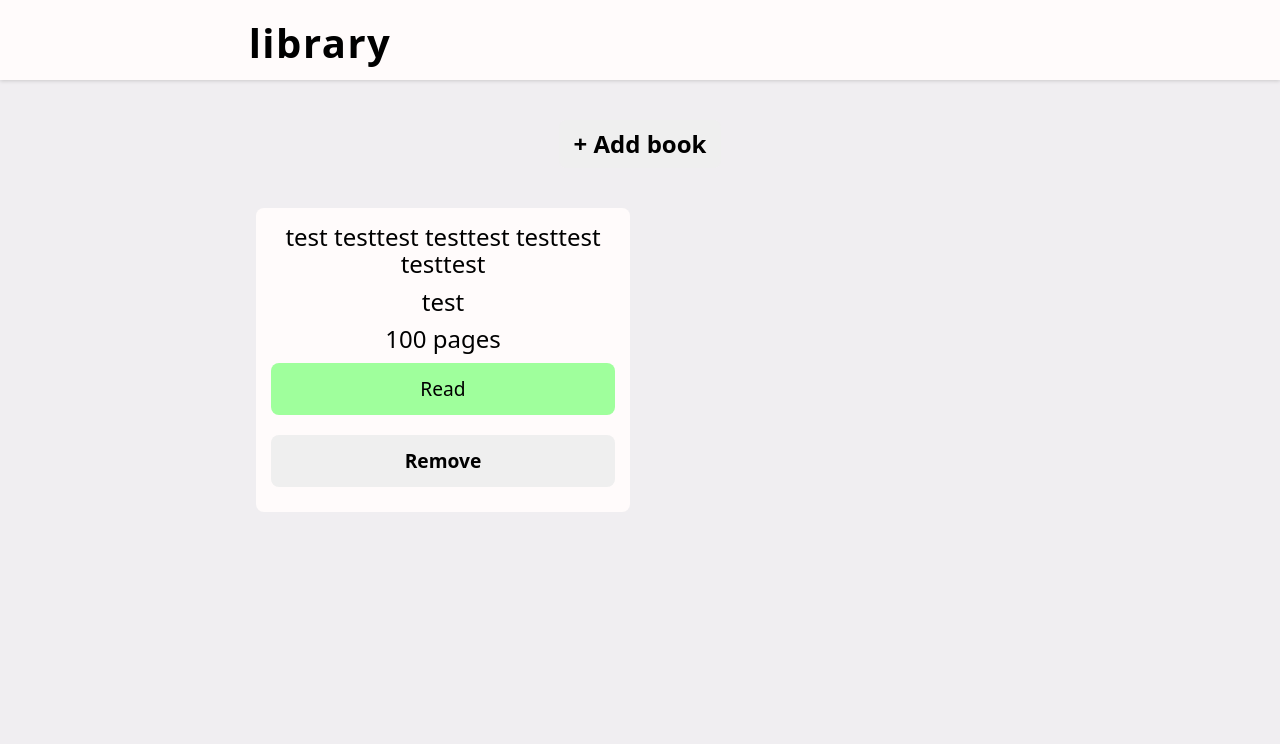
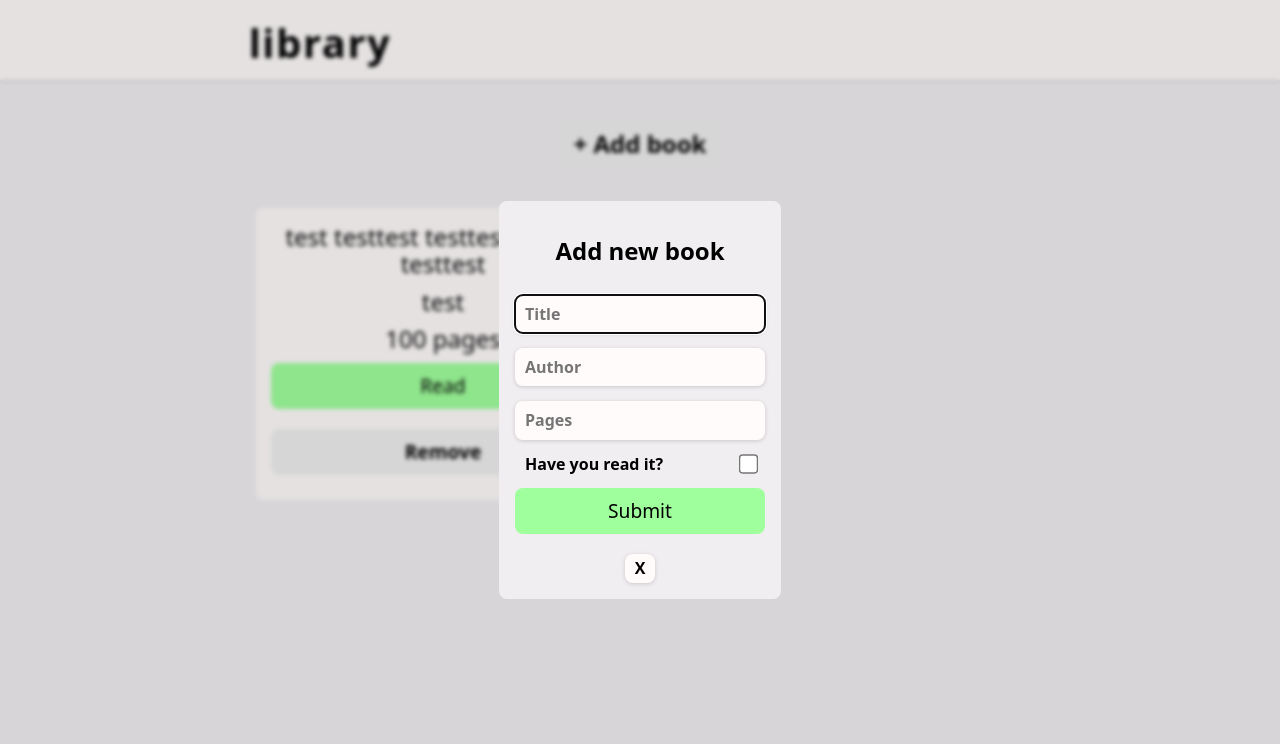
Before and after one commit to vespucchi/library, a website: page index.html in a window 1280 px wide. Both pictures are taken after a click on the button "+ Add book". Shown: the top 744 px of the page. Drawn offline with nearby package versions, Linux system fonts and the light colour scheme.

Commit message:
Create modal

```diff
--- a/index.html
+++ b/index.html
@@ -18,6 +18,25 @@
 
     <main>
         <section class="add-new-book">
+            <dialog id="book-modal">
+                <div class="book-flex">
+                    <h1 id="modal-header">Add new book</h1>
+                    <form action="" id="book-info" method="dialog">
+                        <input type="text" id="book-title" placeholder="Title"
+                            name="title" minlength="1" maxlength="50" autofocus required>
+                        <input type="text" id="book-author" placeholder="Author"
+                            name="author" minlength="1" maxlength="50" required>
+                        <input type="number" id="book-pages" placeholder="Pages"
+                            name="pages" min="1" max="5000" required>
+                        <div class="checkbox">
+                            <label for="book-read"><strong>Have you read it?</strong></label>
+                            <input type="checkbox" id="book-read" name="read">
+                        </div>
+                        <button class="book-item-btn submit">Submit</button>
+                    </form>
+                    <button id="close-modal">X</button>
+                </div>
+              </dialog>
             <button id="add-book">+ Add book</button>
         </section>
 
--- a/script.js
+++ b/script.js
@@ -7,3 +7,18 @@ function Book() {
 function addBookToLibrary() {
   // do stuff here
 }
+
+// MODAL
+const modal = document.querySelector('dialog');
+const openModal = document.querySelector('#add-book');
+const closeModal = document.querySelector('#close-modal');
+
+// "Show the dialog" button opens the dialog modally
+openModal.addEventListener("click", () => {
+    modal.showModal();
+});
+
+  // "Close" button closes the dialog
+closeModal.addEventListener("click", () => {
+    modal.close();
+});
--- a/style.css
+++ b/style.css
@@ -102,11 +102,11 @@ div.book-item span.book-item-text {
     text-align: center;
 }
 
-div.book-item button.book-item-btn {
+button.book-item-btn {
     width: 100%;
     border-radius: var(--border-radius);
     border: none;
-    padding-block: 15px;
+    padding-block: 12px;
     font-size: 1.2rem;
     cursor: pointer;
     margin-bottom: 10px;
@@ -126,10 +126,78 @@ div.book-item button.read, div.book-item button.unread {
     margin-top: auto;
 }
 
-div.book-item button.read {
+div.book-item button.read, button.submit {
     background-color: var(--light-green);
 }
 
 div.book-item button.unread {
     background-color: var(--light-red);
 }
+
+/* MODAL */
+dialog#book-modal[open] {
+    border: none;
+    border-radius: var(--border-radius);
+    background-color: var(--grey);
+}
+
+dialog div.book-flex {
+    display: flex;
+    flex-direction: column;
+    align-items: center;
+    gap: 10px;
+    width: 250px;
+}
+
+dialog#book-modal::backdrop {
+    backdrop-filter: blur(2px);
+}
+
+form#book-info {
+    display: flex;
+    flex-direction: column;
+    gap: 15px;
+}
+
+form#book-info input[type="text"], form#book-info input[type="number"] {
+    background-color: var(--white);
+    border: none;
+    width: 100%;
+    padding: 10px 10px;
+    border-radius: var(--border-radius);
+    box-shadow: var(--shadow);
+}
+
+input:placeholder-shown {
+    font-weight: bold;
+}
+
+form#book-info div.checkbox {
+    display: flex;
+    padding-inline: 10px;
+}
+
+div.checkbox input[type="checkbox"] {
+    margin-left: auto;
+    transform: scale(1.5);
+    width: max-content;
+}
+
+input:checked {
+    accent-color: var(--white);
+}
+
+button#close-modal {
+    border: none;
+    background-color: var(--white);
+    border-radius: var(--border-radius);
+    padding: 5px 10px;
+    cursor: pointer;
+    box-shadow: var(--shadow);
+    font-weight: bold;
+}
+
+button#close-modal:hover {
+    background-color: var(--red);
+    color: var(--white)
+}
```
